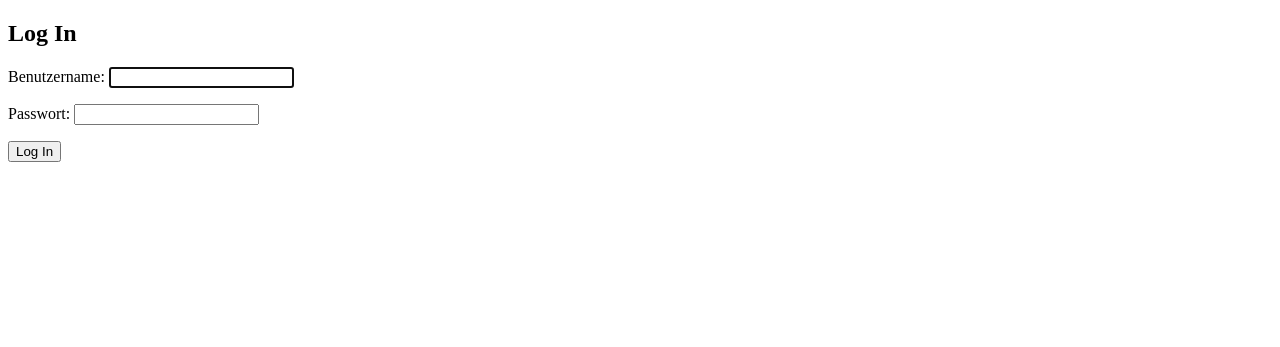
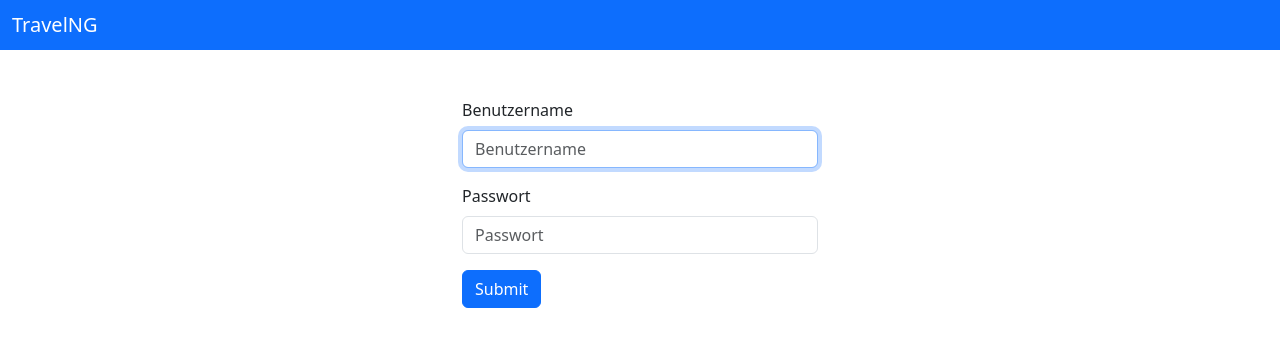
Before and after one commit to codemaster80/TravelNG, a Django app: page /accounts/login/ in a window 1280 px wide. Shown: the top 347 px of the page. Run offline with Django 4.2, Linux system fonts and the light colour scheme; some libraries are stand-ins or nearby versions.

Commit message:
basic structure

```diff
--- a/TravelNG/settings.py
+++ b/TravelNG/settings.py
@@ -38,7 +38,7 @@ INSTALLED_APPS = [
     'django.contrib.messages',
     'django.contrib.staticfiles',
     'request',
-    'django_bootstrap5',
+    'bootstrap5',
 ]
 
 MIDDLEWARE = [
--- a/TravelNG/urls.py
+++ b/TravelNG/urls.py
@@ -15,11 +15,12 @@ Including another URLconf
 """
 from django.contrib import admin
 from django.urls import path, include
-
-from request.views import start_request
+from request.views import home, new_request, new_invoice
 
 urlpatterns = [
-    path('request/', start_request),
+    path('request/', home, name="home"),
+    path('newRequest/', new_request, name="newRequest"),
+    path('newRequest/', new_invoice, name="newInvoice"),
     path('admin/', admin.site.urls),
     path('accounts/', include('django.contrib.auth.urls')),
 ]
--- a/templates/registration/login.html
+++ b/templates/registration/login.html
@@ -1,15 +1,53 @@
 <!DOCTYPE html>
 <html lang="en">
+{# Load the tag library #}
+{% load bootstrap5 %}
+{# Load CSS and JavaScript #}
+{% bootstrap_css %}
+{% bootstrap_javascript %}
+{# Display django.contrib.messages as Bootstrap alerts #}
+{% bootstrap_messages %}
 <head>
     <meta charset="UTF-8">
     <title>TravelNG</title>
 </head>
 <body>
-<h2>Log In</h2>
-<form method="post">
-    {% csrf_token %}
-    {{ form.as_p }}
-    <button type="submit">Log In</button>
-</form>
+{#Navigation#}
+<nav class="navbar navbar-dark bg-primary">
+  <div class="container-fluid">
+    <span class="navbar-brand mb-0 h1">TravelNG</span>
+  </div>
+</nav>
+{#Content#}
+<div class="container">
+    <div class="row">
+        <div class="col">
+        </div>
+        <div class="col">
+            <br>
+            <br>
+            <form method="post">
+                {% csrf_token %}
+                {% bootstrap_form form layout="vertical" %}
+                {% buttons %}
+                    <button type="submit" class="btn btn-primary">
+                        Submit
+                    </button>
+                {% endbuttons %}
+            </form>
+        </div>
+        <div class="col">
+        </div>
+    </div>
+</div>
+
+{% comment %}<div class="container">
+    <form method="post">
+        {% csrf_token %}
+        {{ form.as_p }}
+        <button type="submit">Log In</button>
+    </form>
+</div>{% endcomment %}
+
 </body>
 </html>
```
Also changed, not shown: request/views.py (+11 -3 lines), templates/request/base.html (+20 -2 lines), db.sqlite3.
